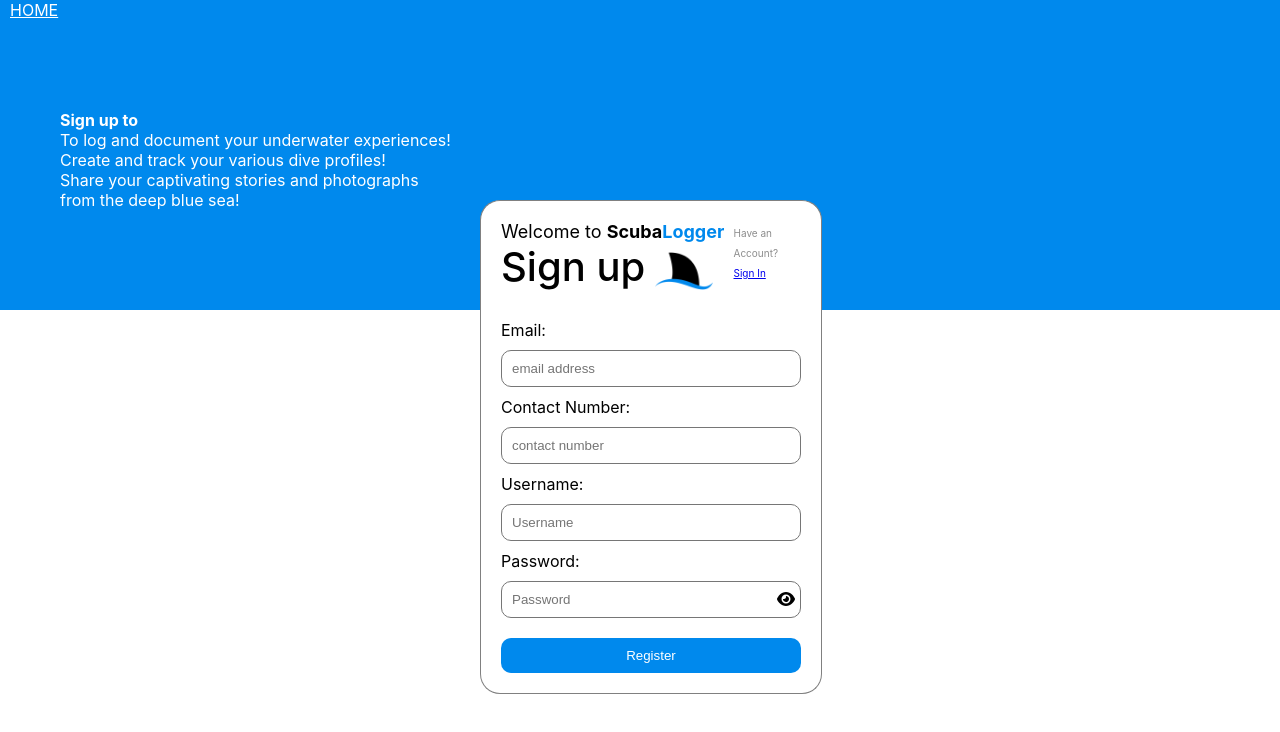
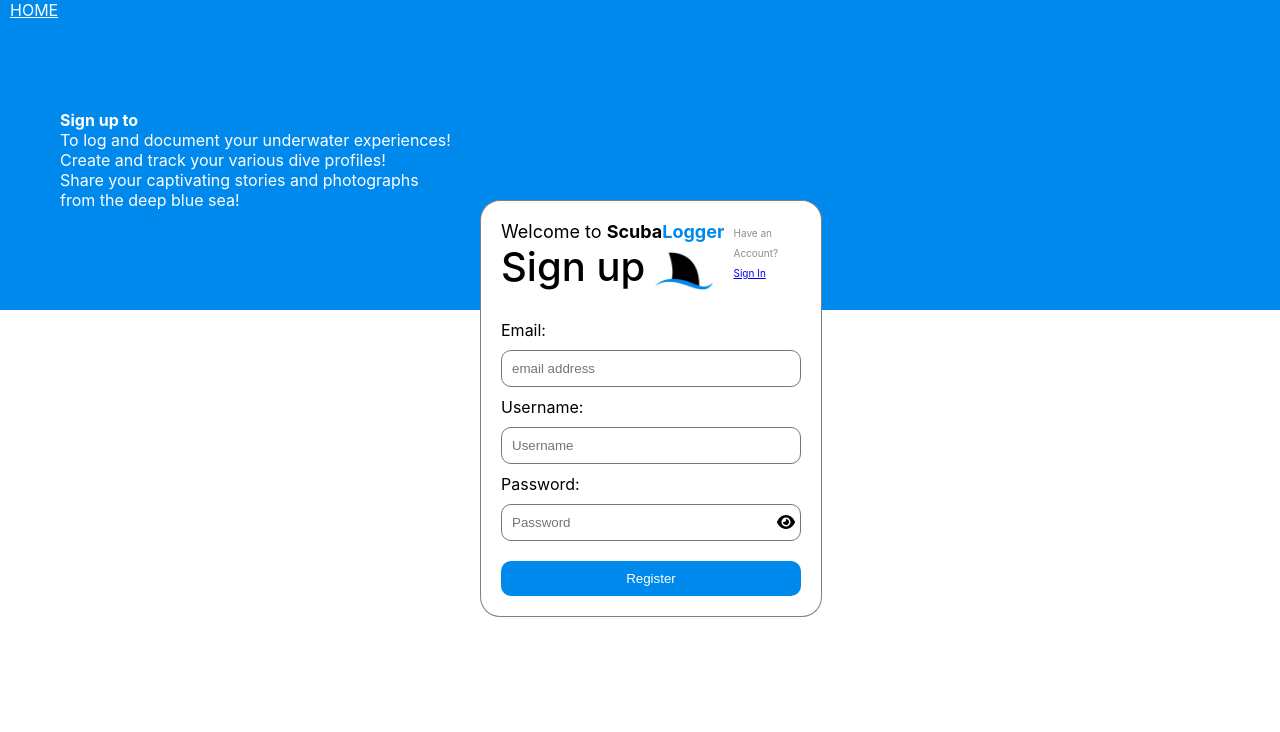
Before and after one commit to Large-Project-COP4331/main, a React (Create React App) app in the folder frontend/: page /registerpage in a window 1280 px wide. Shown: the top 732 px of the page. Built offline with nearby package versions, Linux system fonts and the light colour scheme.

Commit message:
Removed a field from Register.js

```diff
--- a/frontend/src/components/Register.js
+++ b/frontend/src/components/Register.js
@@ -182,7 +182,7 @@ function Register()
                         onBlur={()=>setShowEmailErr(true)}
                     />
 
-                    <label htmlFor="registerNumber" style={{marginLeft: '10px'}}>
+                    {/* <label htmlFor="registerNumber" style={{marginLeft: '10px'}}>
                         Contact Number:
                     </label>
                     <input type="text"
@@ -193,7 +193,7 @@ function Register()
                         onChange={setRegisterNumber}
                         onFocus={()=>setShowNumberErr(false)}
                         onBlur={()=>setShowNumberErr(true)}
-                    />
+                    /> */}
 
                     <label htmlFor="registerUsername" style={{marginLeft: '10px'}}>
                         Username:
```
